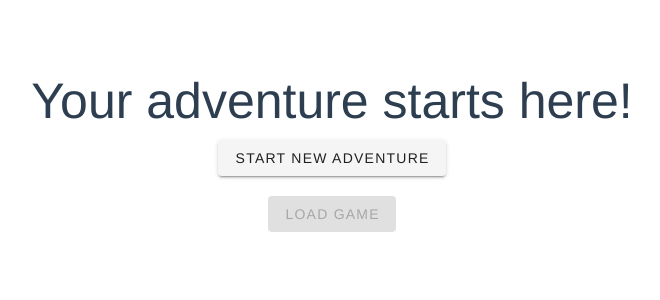
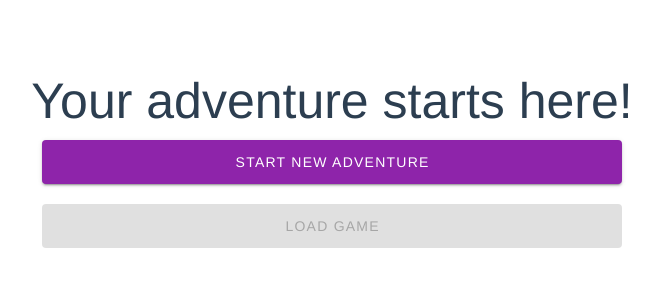
Before and after one commit to Ondalys/Champions-of-ITK, a Vue app: page /#/select in a window 1280 px wide. Shown: the top 300 px of the page, without its empty margins (308-968 px from the left). Built offline with nearby package versions, Linux system fonts and the light colour scheme.

Commit message:
more styling on the select view

```diff
--- a/src/views/Select.vue
+++ b/src/views/Select.vue
@@ -1,12 +1,17 @@
 <style scoped>
+.container {
+    display: flex;
+    flex-direction: column;
+}
 .button-container {
     display: flex;
     flex-direction: column;
-    align-items: center;
     justify-content: center;
 }
 .button-container > a,
 button {
+    width: 50%;
+    align-self: center;
     margin: 10px 0px;
 }
 </style>
@@ -14,8 +19,10 @@ button {
     <div class="container">
         <div>Your adventure starts here!</div>
         <div class="button-container">
-            <v-btn to="decision">Start new adventure</v-btn>
-            <v-btn disabled>Load game</v-btn>
+            <v-btn dark large color="#8e24aa" to="decision"
+                >Start new adventure</v-btn
+            >
+            <v-btn large disabled>Load game</v-btn>
         </div>
     </div>
 </template>
```
